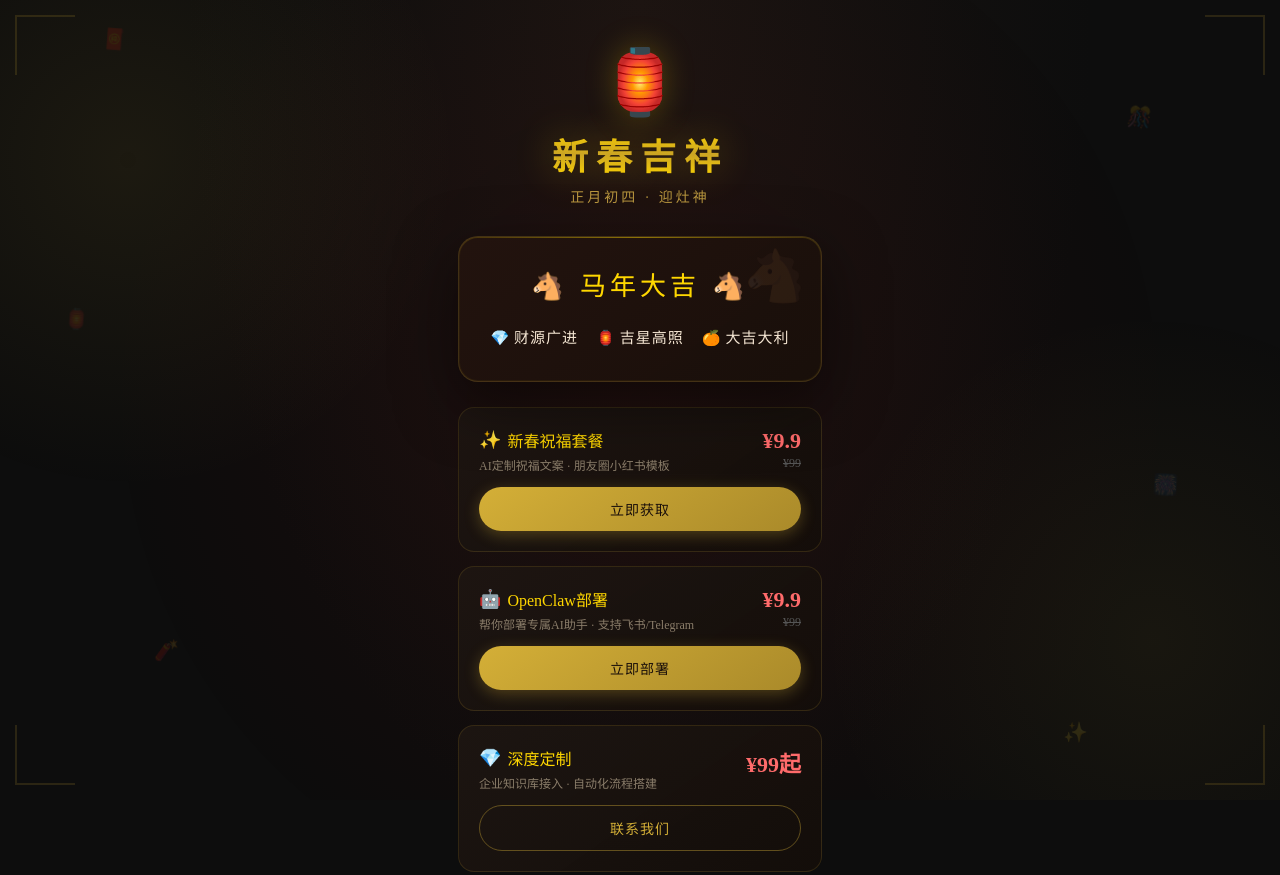
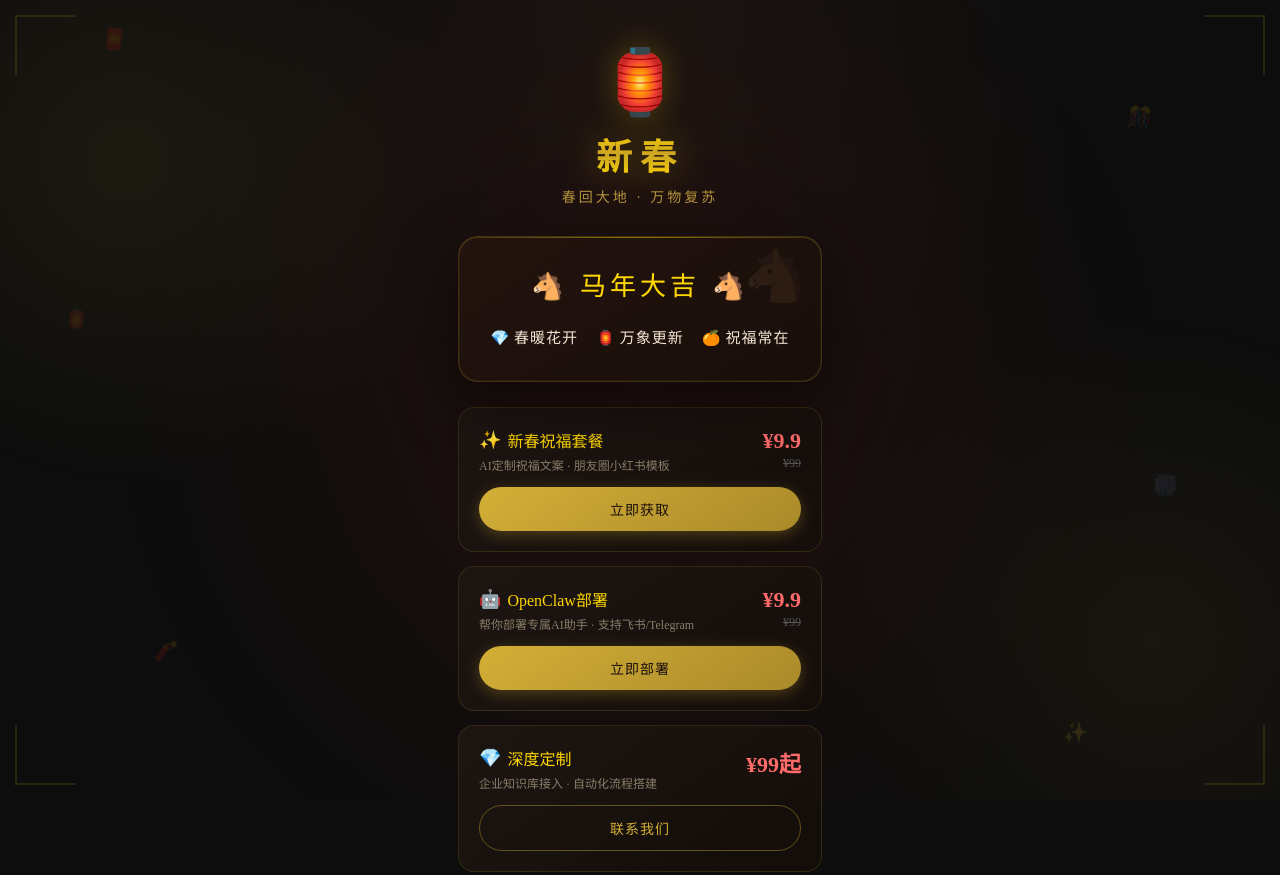
Before and after one commit to relivercao/spring-greeting-generator, a website: page chuxi.html in a window 1280 px wide. Shown: the top 875 px of the page. Drawn offline with Linux system fonts and the light colour scheme; a web font is replaced by a local one.

Commit message:
添加动态日期祝福逻辑

```diff
--- a/chuxi.html
+++ b/chuxi.html
@@ -299,6 +299,73 @@ h1 {
 </style>
 </head>
 <body>
+<script>
+// 春节日期（2026年）
+const SPRING_FESTIVAL = new Date('2026-02-17'); // 农历正月初一
+const FESTIVAL_DATES = {
+    // 除夕前
+    'chuxi': { date: '2026-02-16', title: '除夕', subtitle: '辞旧岁，迎新春', words: ['团圆美满', '岁岁平安', '万事如意'] },
+    // 春节初一到初七
+    'chun1': { date: '2026-02-17', title: '春节', subtitle: '正月初一 · 拜年啦', words: ['新春快乐', '恭喜发财', '吉祥如意'] },
+    'chun2': { date: '2026-02-18', title: '春节', subtitle: '正月初二 · 回娘家', words: ['回娘家', '亲情浓', '幸福满'] },
+    'chun3': { date: '2026-02-19', title: '春节', subtitle: '正月初三 · 贴赤口', words: ['和气生财', '家和万事兴', '出入平安'] },
+    'chun4': { date: '2026-02-20', title: '春节', subtitle: '正月初四 · 迎灶神', words: ['灶神到', '福气满', '财运来'] },
+    'chun5': { date: '2026-02-21', title: '春节', subtitle: '正月初五 · 迎财神', words: ['财源滚滚', '金玉满堂', '日进斗金'] },
+    'chun6': { date: '2026-02-22', title: '春节', subtitle: '正月初六 · 送穷鬼', words: ['送穷鬼', '迎福气顺', '万事'] },
+    'chun7': { date: '2026-02-23', title: '春节', subtitle: '正月初七 · 人日', words: ['人日快乐', '安居乐业', '心想事成'] },
+    // 元宵
+    'yuanxiao': { date: '2026-03-03', title: '元宵节', subtitle: '正月十五 · 上元灯会', words: ['元宵快乐', '花灯璀璨', '团团圆圆'] },
+    // 春节后通用
+    'spring': { date: '2026-02-24', title: '新春', subtitle: '春回大地 · 万物复苏', words: ['春暖花开', '万象更新', '祝福常在'] }
+};
+
+const BLESSING_ICONS = ['💎', '🏮', '🍊', '🎊', '🧧', '✨', '🎆', '🏮', '💰', '🎯'];
+
+function getGreeting() {
+    const today = new Date();
+    today.setHours(0, 0, 0, 0);
+
+    const todayStr = today.toISOString().split('T')[0];
+
+    // 排序检查
+    const entries = Object.entries(FESTIVAL_DATES).sort((a, b) =>
+        new Date(b[1].date) - new Date(a[1].date));
+
+    for (const [key, val] of entries) {
+        const festivalDate = new Date(val.date);
+        if (today >= festivalDate) {
+            return val;
+        }
+    }
+
+    return { title: '新春', subtitle: '祝福常在', words: ['万事如意', '心想事成', '平安喜乐'] };
+}
+
+function updateGreeting() {
+    const greeting = getGreeting();
+
+    // 更新标题
+    const subtitleEl = document.getElementById('greeting-subtitle');
+    if (subtitleEl) {
+        subtitleEl.textContent = greeting.subtitle;
+    }
+    const titleEl = document.getElementById('greeting-title');
+    if (titleEl) {
+        titleEl.textContent = greeting.title;
+    }
+
+    // 更新祝福语
+    const wordsContainer = document.getElementById('blessing-words');
+    if (wordsContainer && greeting.words) {
+        wordsContainer.innerHTML = greeting.words.map((word, i) =>
+            `<div class="blessing-item"><span>${BLESSING_ICONS[i % BLESSING_ICONS.length]}</span>${word}</div>`
+        ).join('');
+    }
+}
+
+// 页面加载后更新
+document.addEventListener('DOMContentLoaded', updateGreeting);
+</script>
 <div class="bg-pattern"></div>
 <div class="floating f1">🧧</div>
 <div class="floating f2">🎊</div>
@@ -315,13 +382,13 @@ h1 {
 <div class="container">
 <div class="header">
   <div class="logo">🏮</div>
-  <h1>新春吉祥</h1>
-  <p class="subtitle">正月初四 · 迎灶神</p>
+  <h1 id="greeting-title">新春吉祥</h1>
+  <p class="subtitle" id="greeting-subtitle">正月初四 · 迎灶神</p>
 </div>
 
 <div class="main-card">
   <div class="blessing-title shine">🐴 马年大吉 🐴</div>
-  <div class="blessing-words">
+  <div class="blessing-words" id="blessing-words">
     <div class="blessing-item"><span>💎</span>财源广进</div>
     <div class="blessing-item"><span>🏮</span>吉星高照</div>
     <div class="blessing-item"><span>🍊</span>大吉大利</div>
```
